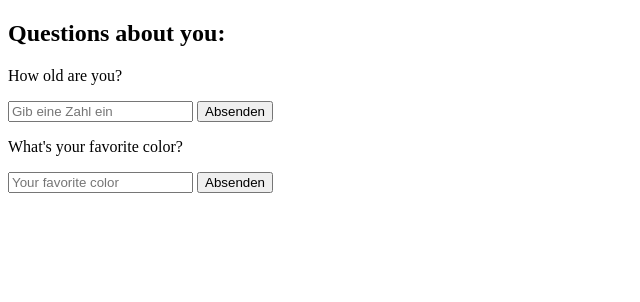
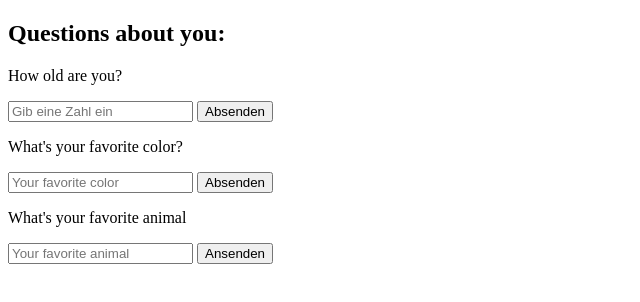
Before and after one commit to Miyukiana/Projekt_5, a plain HTML site: page index.html in a window 1280 px wide. Shown: the whole page, without its empty margins (0-640 px from the left). Drawn offline with Linux system fonts and the light colour scheme.

Commit message:
animals added

```diff
--- a/index.html
+++ b/index.html
@@ -20,5 +20,11 @@
     <button onclick="getColor()">Absenden</button>
     <p id="output2"></p>
 </div>
+<div>
+  <p>What's your favorite animal</p>
+  <input type="text" id="animalInput" placeholder="Your favorite animal">
+  <button onclick="getAnimal">Ansenden</button>
+  <p id="output3"></p>
+</div>
   </body>
 </html>
--- a/script.js
+++ b/script.js
@@ -36,3 +36,15 @@ function getColor() {
         document.getElementById("output2").innerText = "This is not a real color!";
     }
 }
+function getAnimal(){
+    let inputElement = document.getElementById("animalInput");
+    let animal = inputElement.value.trim().toLowerCase();
+    if (animal === ""){
+        document.getElementById("output3").innerText = "Please enter an animal.";
+        return;
+    }
+}
+if (animal === "dog || cat || fish || bird || rabbit || horse || butterfly || shark || giraffe || elephant || bee || lion || tiger || bear || monkey || panda || penguin || kangaroo || koala || crocodile || snake || turtle || owl || fox || wolf || deer || zebra || rhinoceros || hippopotamus || camel || flamingo || parrot || dolphin || octopus || jellyfish || starfish || seahorse || crab || lobster || snail || ant || spider || scorpion || mosquito || fly || ladybug || beetle || dragonfly"){
+    document.getElementById("output3").innerText = animal + "is a beautiful animal!";
+    return;
+}
```
